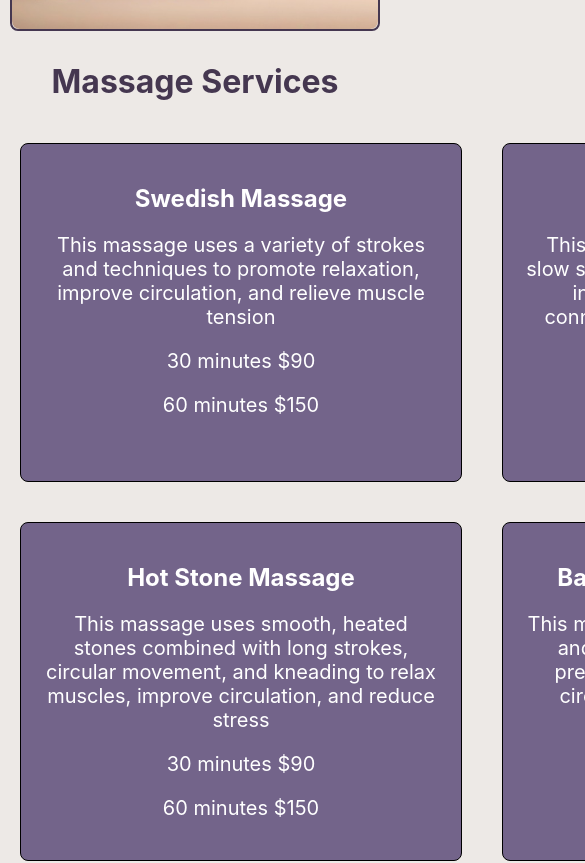
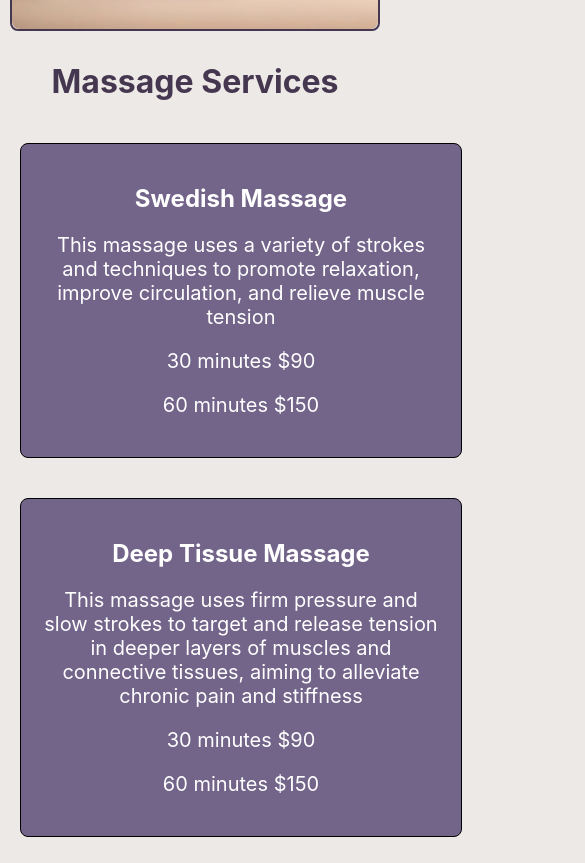
Before and after one commit to LaurenCummings/spa-project, a React (Vite) app: page / in a window 390 px wide. Shown: the part 1641-2504 px from the top of the page, 585 px wide, since content can reach past the window. Built offline with nearby package versions, Linux system fonts and the light colour scheme.

Commit message:
started making massage services responsive

```diff
--- a/src/css/Massage.css
+++ b/src/css/Massage.css
@@ -23,3 +23,15 @@
 .massage-service p {
     font-size: 20px;
 }
+
+@media (max-width: 1450px) {
+    .massage-services {
+        grid-template-columns: 1fr 1fr;
+    }
+}
+
+@media (max-width: 970px) {
+    .massage-services {
+        grid-template-columns: 1fr;
+    }
+}
```
